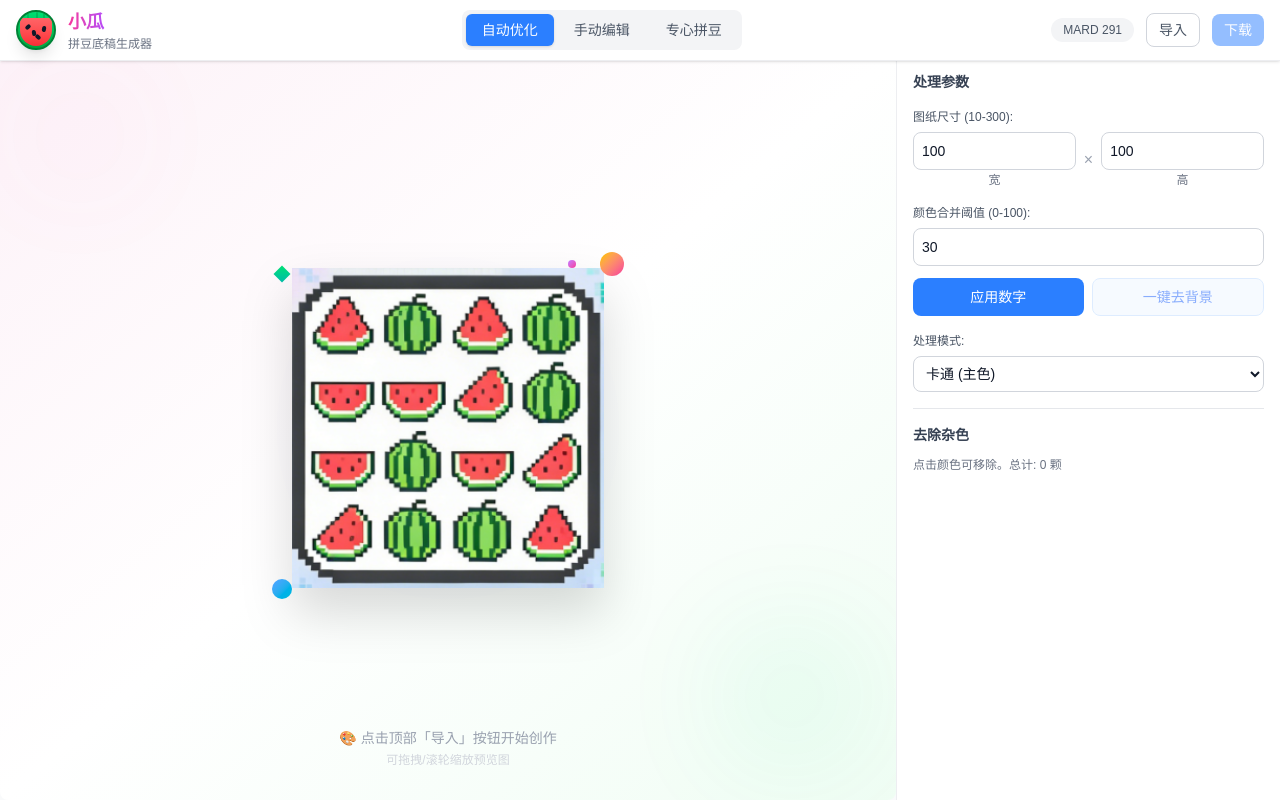
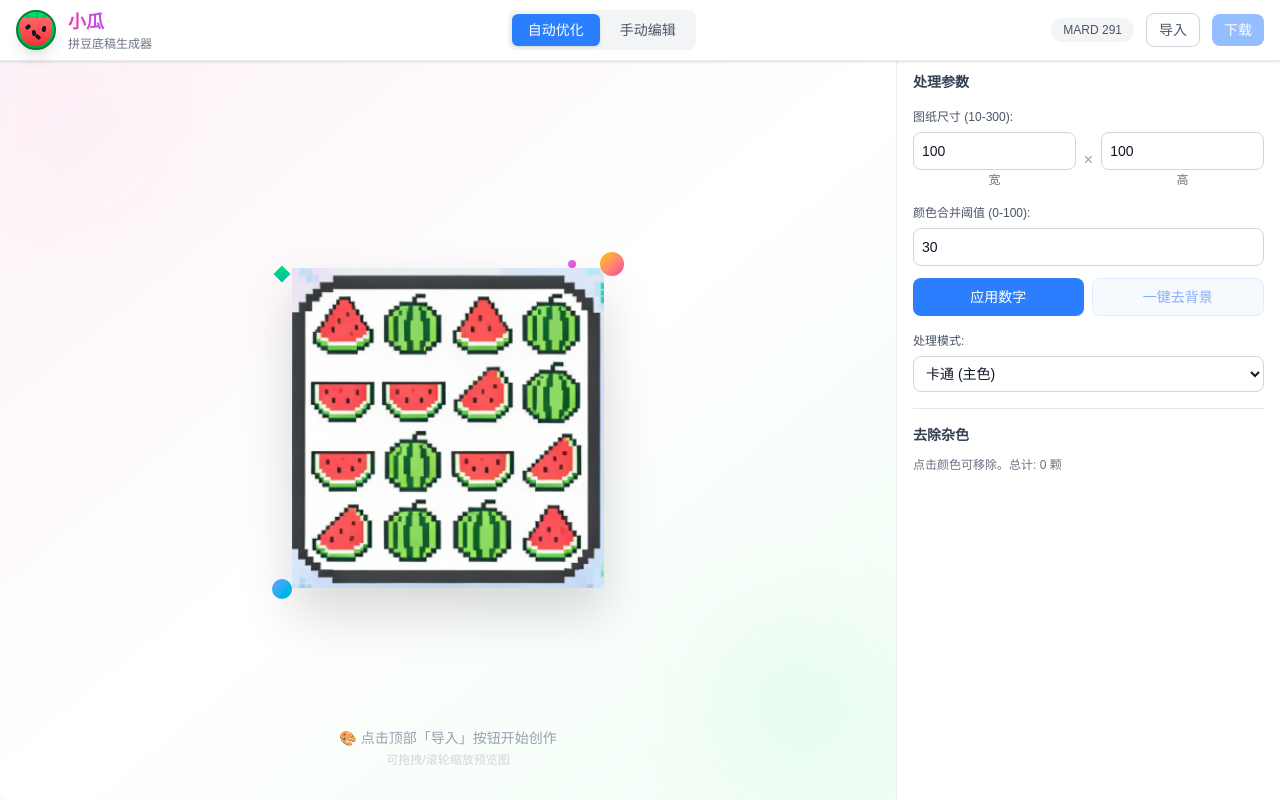
Before and after one commit to xigua-make/caidan1, a Next.js app: page /workstation in a window 1280 px wide. Built offline with nearby package versions, Linux system fonts and the light colour scheme.

Commit message:
fix: 移除专心拼豆模式按钮
1. 移除顶部导航栏的"专心拼豆"按钮
2. 移除右侧面板中专心拼豆模式的显示代码
3. 更新 WorkstationMode 类型定义，移除 'focus' 选项

```diff
--- a/src/app/workstation/page.tsx
+++ b/src/app/workstation/page.tsx
@@ -39,7 +39,7 @@ import { loadPaletteSelections, savePaletteSelections, presetToSelections, Palet
 import { TRANSPARENT_KEY, transparentColorData } from '../../utils/pixelEditingUtils';
 
 // 工作台模式类型
-type WorkstationMode = 'auto' | 'manual' | 'focus';
+type WorkstationMode = 'auto' | 'manual';
 
 // 工具类型
 type ToolType = 'brush' | 'eraser' | 'picker' | 'fill' | 'line' | 'rectangle' | 'select' | 'move' | 'hand';
@@ -2355,16 +2355,6 @@ export default function Workstation() {
             >
               手动编辑
             </button>
-            <button
-              onClick={() => setWorkstationMode('focus')}
-              className={`px-4 py-1.5 text-sm font-medium rounded-md transition-all ${
-                workstationMode === 'focus'
-                  ? 'bg-green-500 text-white shadow-sm'
-                  : 'text-gray-600 dark:text-gray-300 hover:bg-white dark:hover:bg-gray-600'
-              }`}
-            >
-              专心拼豆
-            </button>
           </div>
 
           {/* 右侧功能按钮 */}
@@ -2685,7 +2675,7 @@ export default function Workstation() {
                 </div>
               </div>
             </div>
-          ) : workstationMode === 'manual' ? (
+          ) : (
             /* 手动编辑模式右侧栏 - 独立滚动 */
             <div className="h-full overflow-y-auto p-4 space-y-4">
               {/* 顶部标题区 */}
@@ -3355,13 +3345,6 @@ export default function Workstation() {
                 </div>
               </div>
             </div>
-          ) : (
-            /* 专心拼豆模式右侧栏 */
-            <div className="p-4 space-y-4">
-              <div className="text-center text-gray-500 dark:text-gray-400 text-sm">
-                专心拼豆模式
-              </div>
-            </div>
           )}
         </aside>
       </div>
```
Also changed, not shown: assets/image.png.
